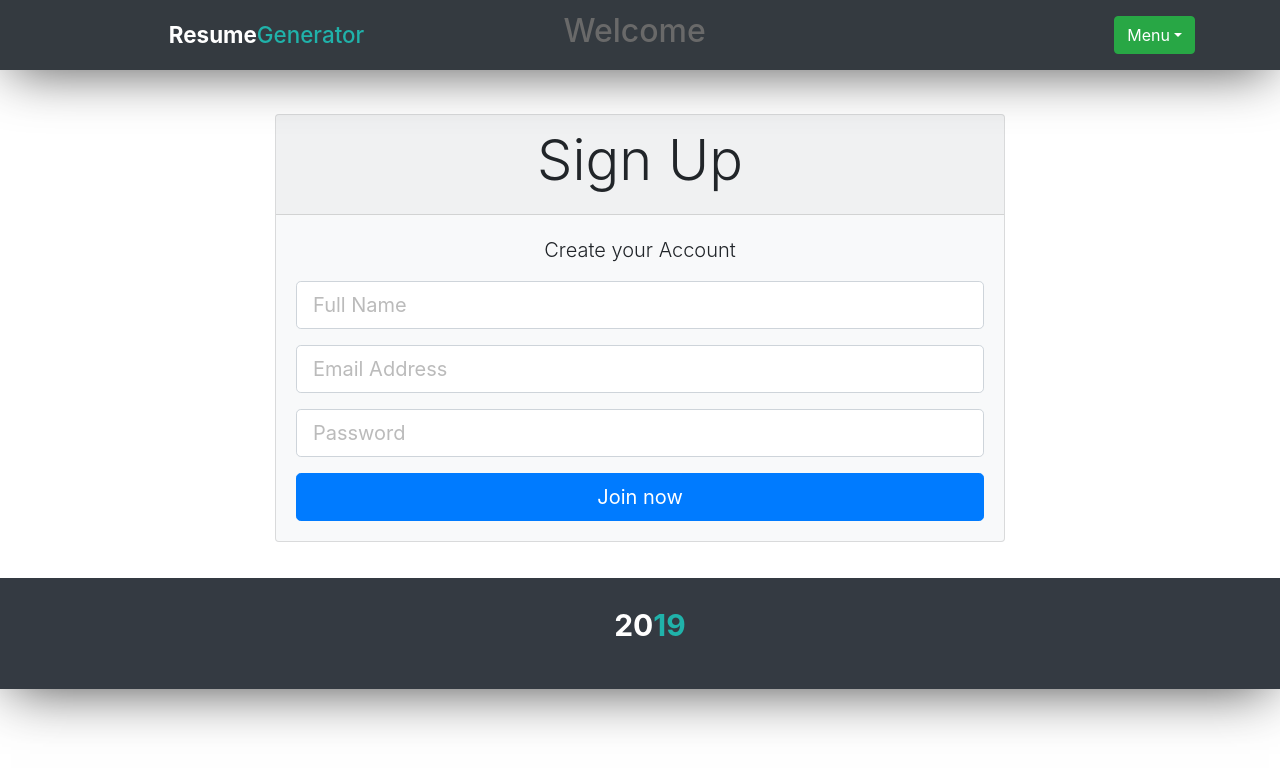
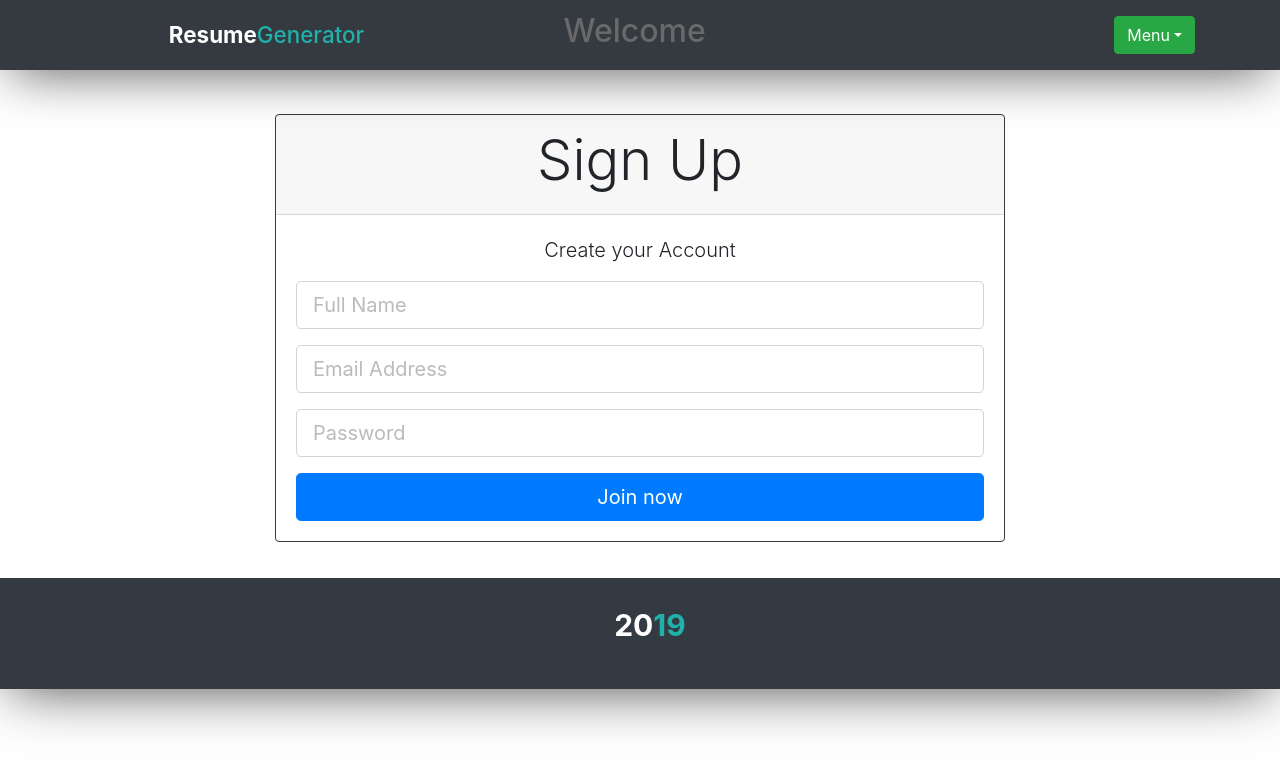
Before and after one commit to cebed/ResumeGenerator-ReactFrontend, a React (Create React App) app: page /Register in a window 1280 px wide. Shown: the top 768 px of the page. Built offline with nearby package versions, Linux system fonts and the light colour scheme.

Commit message:
update signup form

```diff
--- a/src/components/UserManagement/Login.js
+++ b/src/components/UserManagement/Login.js
@@ -30,7 +30,7 @@ class Login extends Component {
         const {value} = this.state
         return (
             <div>
-                <Form className="logier" onSubmit={this.handleSubmit}>
+                    <Form className="logier" onSubmit={this.handleSubmit}>
                     <Form.Group controlId="formBasicEmail">
                         <Form.Label>Email</Form.Label>
                         <Form.Control  placeholder="Email"type="text" value={this.state.value} onChange={this.handleChange} />
@@ -47,8 +47,8 @@ class Login extends Component {
                     </Button>
 
                 </Form>
+            </div>
 
-            </div>
         );
     }
 }
--- a/src/components/UserManagement/Register.js
+++ b/src/components/UserManagement/Register.js
@@ -57,7 +57,7 @@ class Register extends Component {
                 <div className="container">
                     <div className="row">
                         <div className="col-md-8 m-auto">
-                            <div className="card bg-light mb-3">
+                            <div className="card border-dark mb-3">
                                 <div className="card-header"><h1 className="display-4 text-center">Sign Up</h1></div>
                                 <div className="card-body">
 
```
